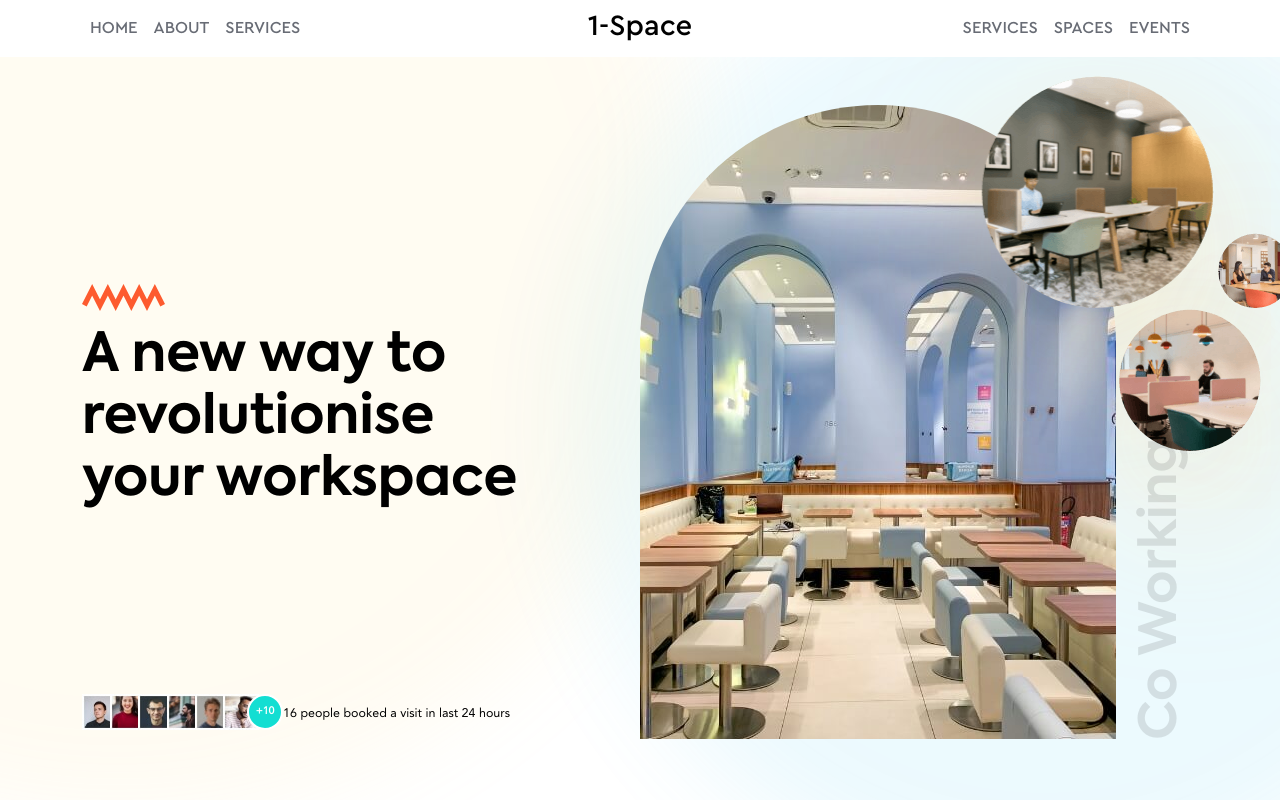
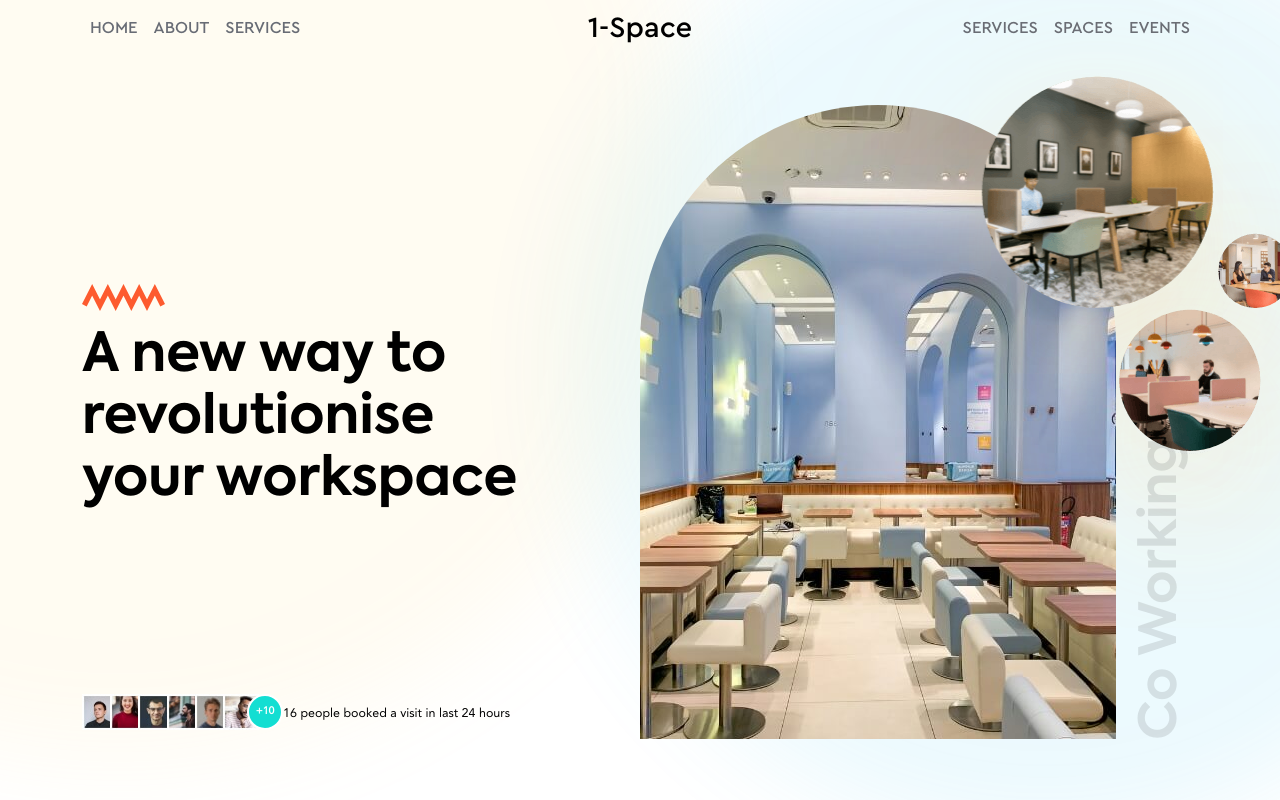
Before and after one commit to SondosSamii/Coworking-Space, a plain HTML site: page index.html in a window 1280 px wide. Shown: the top 800 px of the page. Drawn offline with nearby package versions, Linux system fonts and the light colour scheme.

Commit message:
Fix 'Home' background

```diff
--- a/index.html
+++ b/index.html
@@ -20,7 +20,7 @@
 <body>
     <nav class="navbar navbar-expand-lg navbar-light">
         <div class="container-lg">
-            <a class="navbar-brand" href="#">1-Space</a>
+            <h1 class="navbar-brand" href="#">1-Space</h1>
             <button class="navbar-toggler" type="button" data-bs-toggle="collapse" data-bs-target="#navbarNavDropdown"
                 aria-controls="navbarNavDropdown" aria-expanded="false" aria-label="Toggle navigation">
                 <span class="navbar-toggler-icon"></span>
--- a/style/_media-queries.scss
+++ b/style/_media-queries.scss
@@ -108,6 +108,14 @@
 }
 
 @media (min-width: 992px) {
+    nav {
+        &.navbar-light {
+            .navbar-brand {
+                top: auto;
+            }
+        }
+    }
+
     .home {
         h1 {
             font-size: 54px;
--- a/style/main.scss
+++ b/style/main.scss
@@ -27,15 +27,11 @@
 }
 
 nav {
-    &.navbar {
-        width: 100%;
-        z-index: 9;
-    }
 
     &.navbar-light {
         .navbar-brand {
             position: absolute;
-            top: 0;
+            top: 14px;
             left: 50%;
             transform: translateX(-50%);
             margin: 0;
@@ -67,8 +63,6 @@
 .home {
     display: grid;
     align-items: center;
-    overflow: hidden;
-    position: relative;
 
     h1 {
         font-family: 'Axiforma Bold';
@@ -163,6 +157,11 @@
             height: 24px;
             background-color: $main-grey;
         }
+    }
+
+    .bg-layer {
+        height: 150vh;
+        bottom: auto;
     }
 }
 
```
Also changed, not shown: style/main.css, 1 other file.
